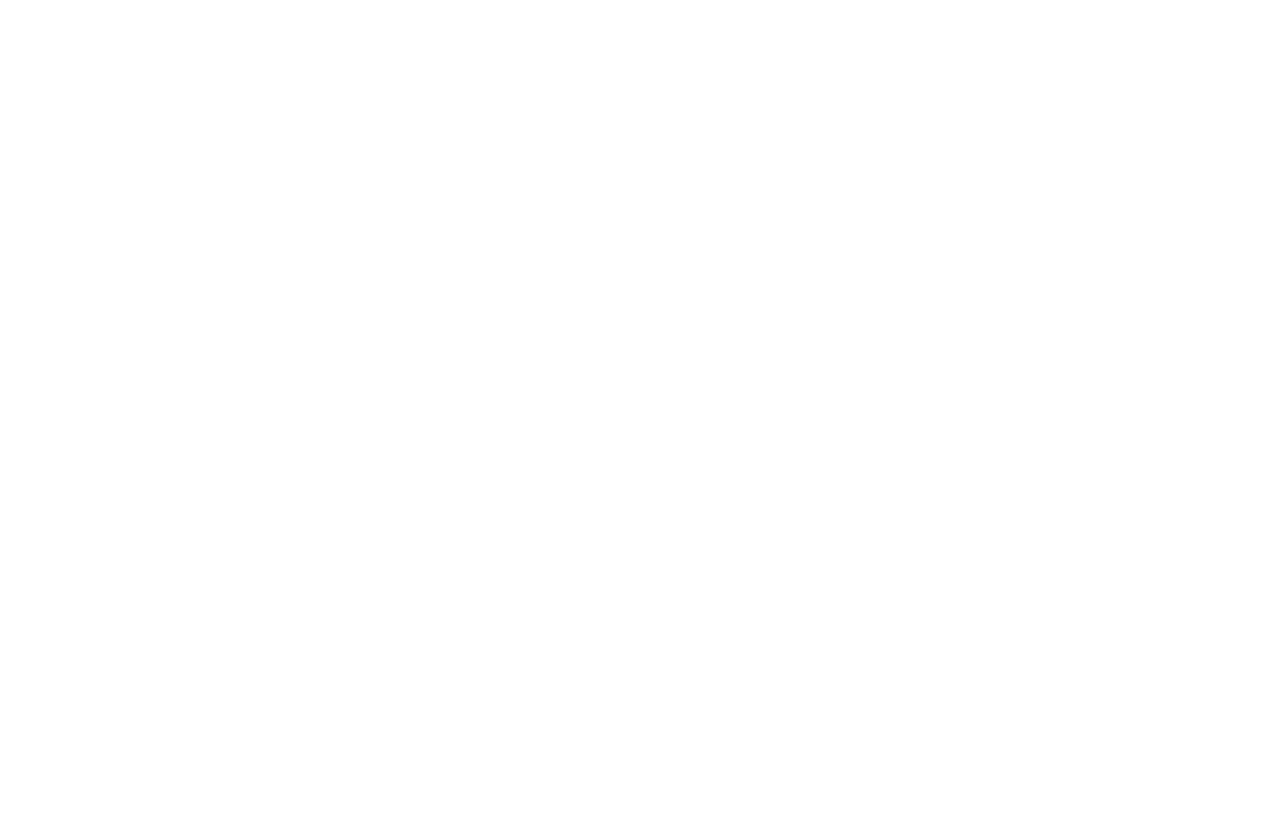
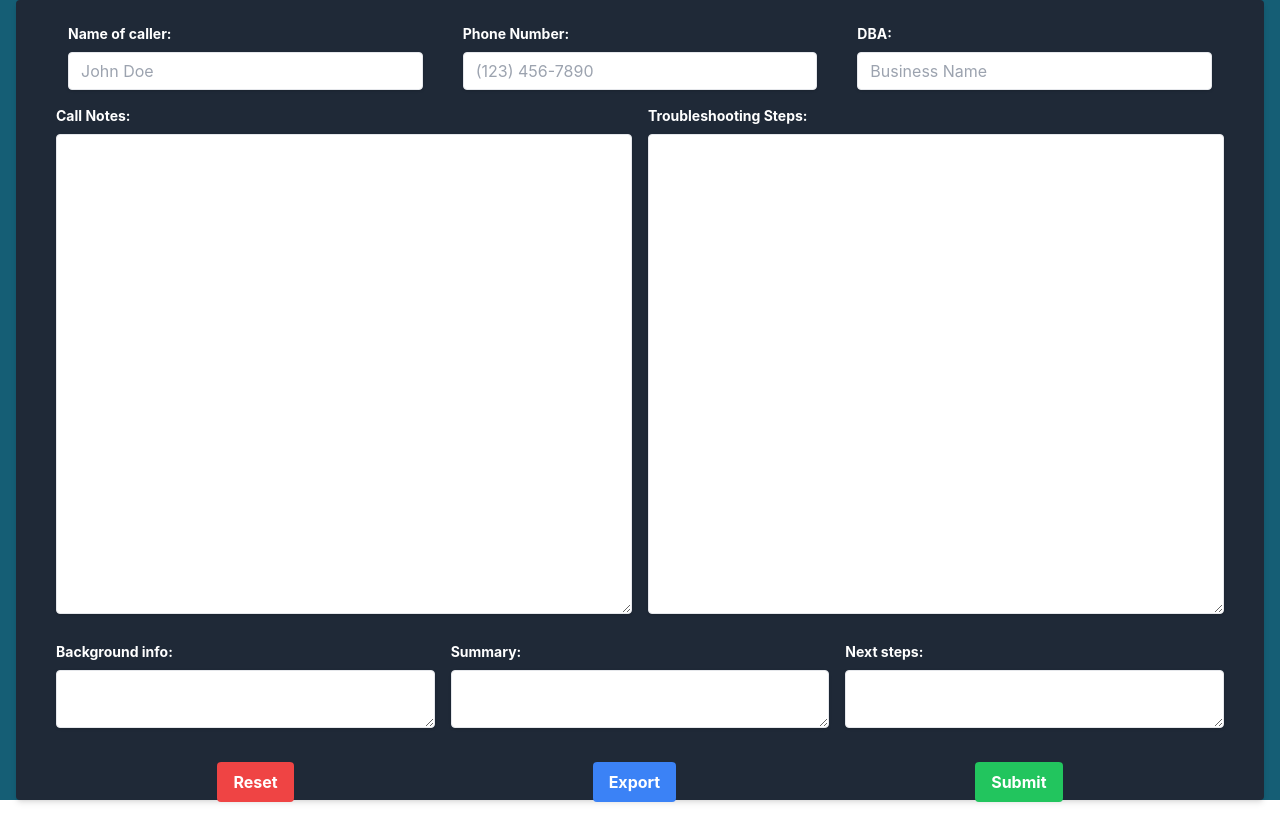
Before and after one commit to coleb229/Call-Notes-App, a React (Create React App) app: page / in a window 1280 px wide. Before the commit this address had no page. Before the commit the page ends 800 px from the top, so only its background shows below. Built offline with nearby package versions, Linux system fonts and the light colour scheme.

Commit message:
I think this will do the trick

```diff
--- a/src/App.js
+++ b/src/App.js
@@ -8,7 +8,8 @@ function App() {
   return (
     <div className='App bg-cyan-800'>
       <Routes>
-        <Route path={'/Call-Notes-App'} element={<CallerForm />} />
+        <Route path='/Call-Notes-App' element={<CallerForm />} />
+        <Route path='/' element={<CallerForm />} />
         <Route path='/output' element={<Output />} />
       </Routes>
     </div>
```
